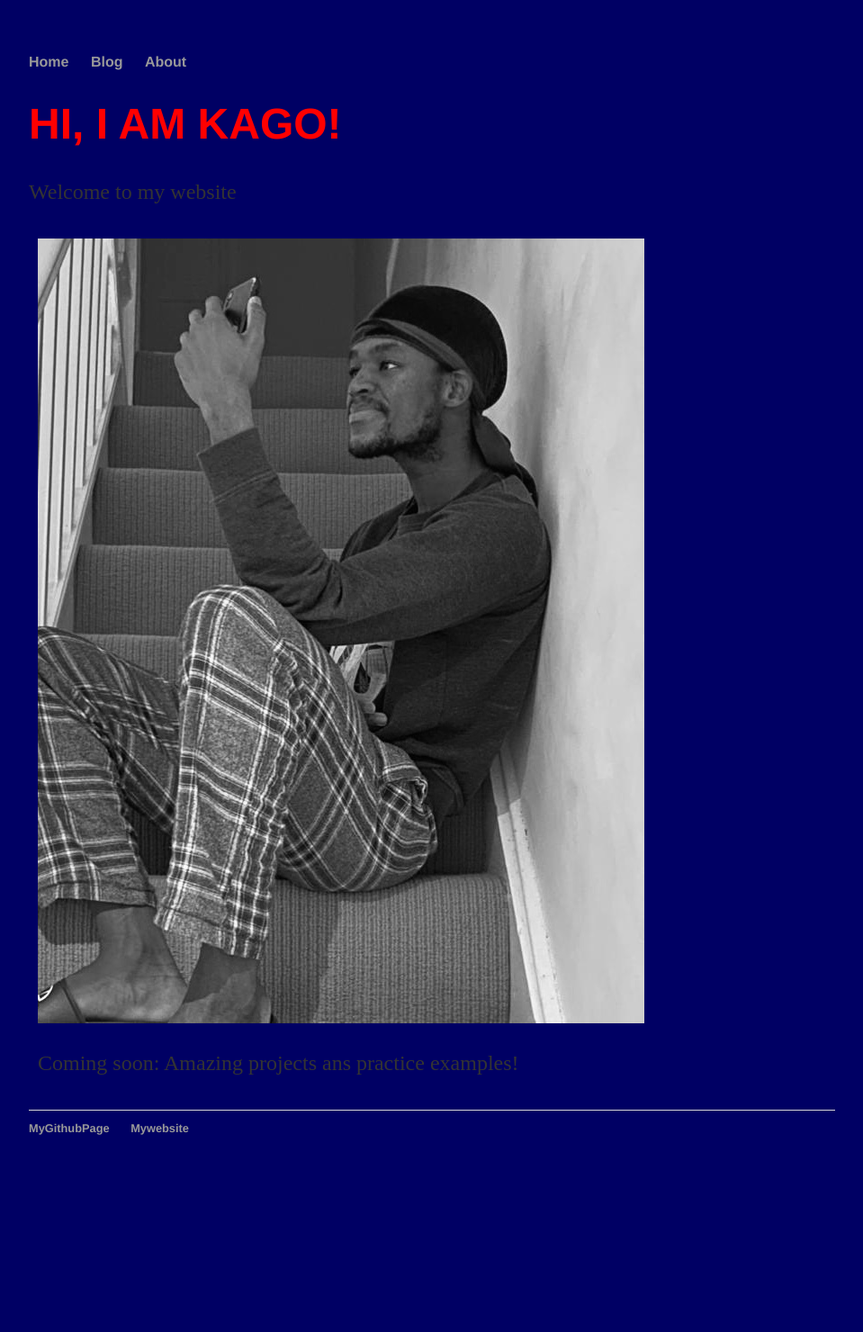
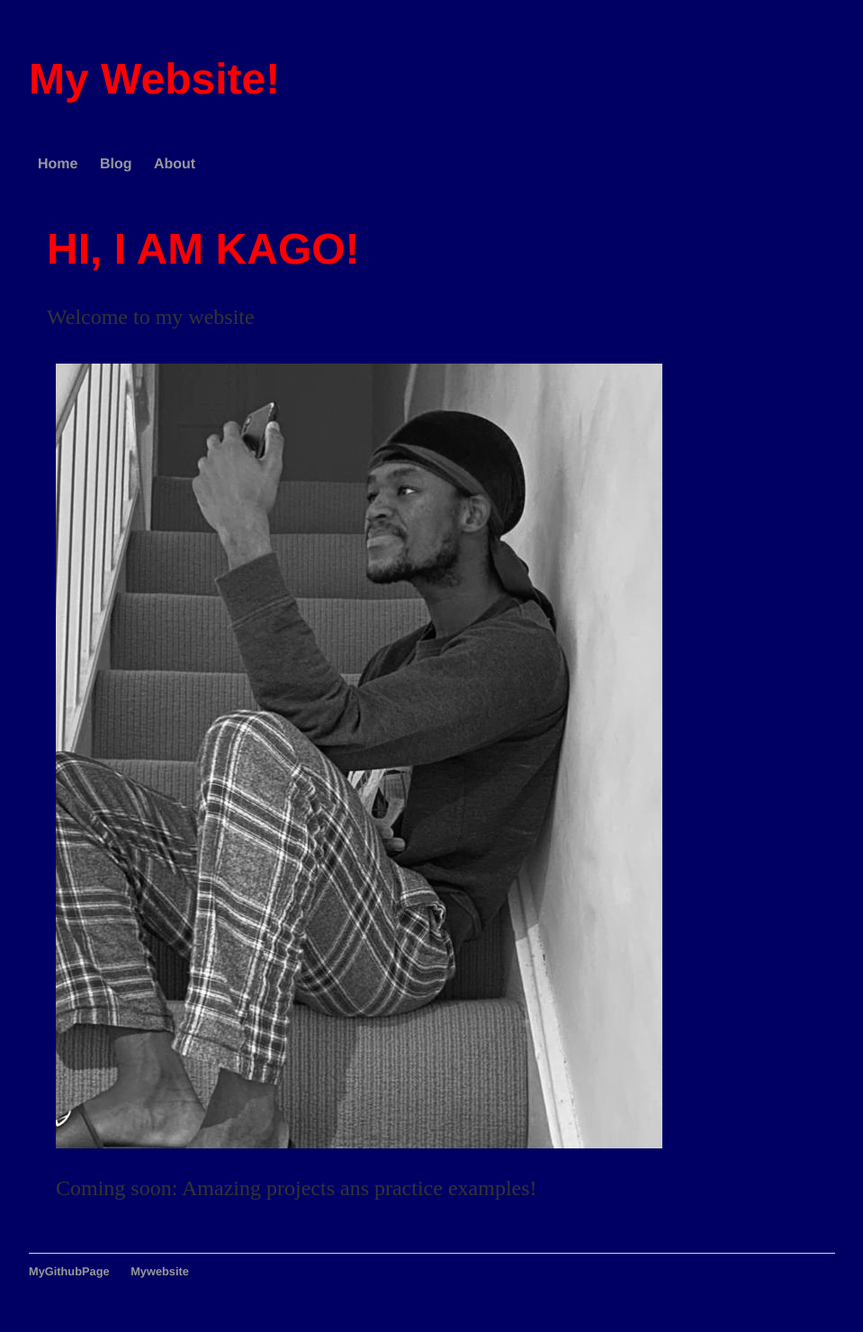
Before and after one commit to KagoPrezRantsho/KagoPrezRantsho.github.io, a Jekyll site: the page built from index.html, in a window 1280 px wide. Shown: the whole page at 90% size, without its empty margins (160-1119 px from the left). Built offline with Jekyll 4.4.1, drawn with Linux system fonts in a browser that asks for light colours; before the commit the page ends 1321 px from its top, so only the background shows below that.

Commit message:
Update default.html

```diff
--- a/_layouts/default.html
+++ b/_layouts/default.html
@@ -6,21 +6,32 @@
     <link rel="stylesheet" type="text/css" href="/css/main.css">
   </head>
   <body>
-    <nav>
+ <div id="container">
+  <div id="header">
+    <h1>My Website!</h1>
+  </div>
+  <div id="content">
+    <div id="nav">
+      <nav>
       <ul>
         <li><a href="/">Home</a></li>
         <li><a href="/blog">Blog</a></li>
         <li><a href="/about">About</a></li>
       </ul>
     </nav>
-    <div class="container">
+    </div>
+    <div id="content">
       {{ content }}
     </div>
+  </div>
+  <div id="footer">
     <footer>
       <ul>
         <li><a href="https://github.com/KagoPrezRantsho/KagoPrezRantsho.github.io/blob/main/css/main.css">MyGithubPage</a></li>
         <li><a href="https://kagoprezrantsho.github.io">Mywebsite</a></li>
       </ul>
     </footer>
-  </body>
+  </div>
+</div>
+ </body>
 </html>
```
